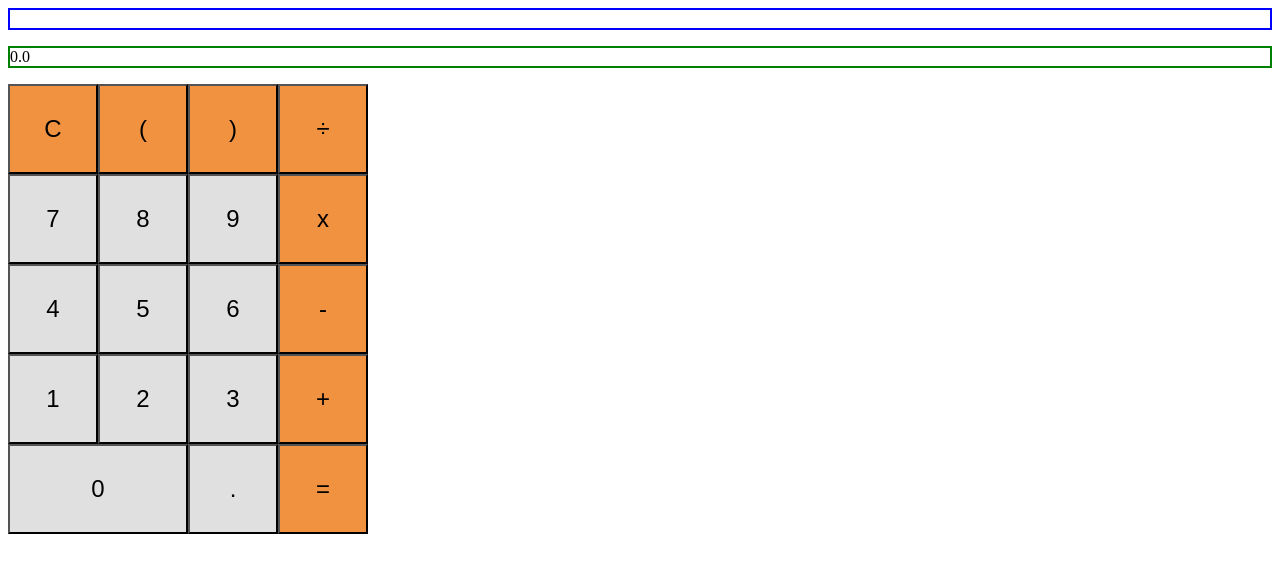
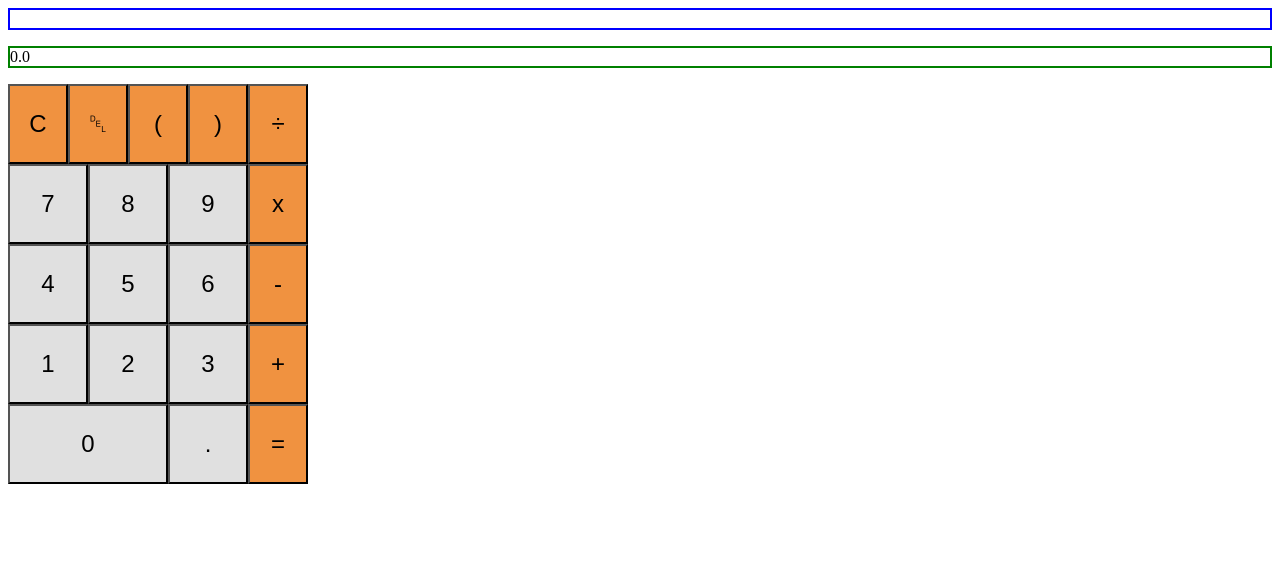
Before and after one commit to marc22alain/v-calculator, a React (Create React App) app: page / in a window 1280 px wide. Shown: the top 572 px of the page. Built offline with nearby package versions, Linux system fonts and the light colour scheme; the HTML template or start-up script is replaced by a standard one.

Commit message:
Implementing a Delete function, and additional integration tests

```diff
--- a/src/App.css
+++ b/src/App.css
@@ -19,7 +19,7 @@
 
 .key {
   font-size: 24px;
-  height: 90px;
+  height: 80px;
 }
 
 .number-key {
@@ -30,14 +30,17 @@
   background-color: rgb(240, 146, 64);
 }
 
+.narrow-width {
+  width: 60px;
+}
 .single-width {
-  width: 90px;
+  width: 80px;
 }
 
 .double-width {
-  width: 180px;
+  width: 160px;
 }
 
 .keypad {
-  max-width: 400px;
+  max-width: 300px;
 }
--- a/src/App.js
+++ b/src/App.js
@@ -23,7 +23,12 @@ class App extends Component {
       }
       newState = update(this.state, {result: {$set: newResult}});
     } else {
-      if (char === "C") {
+      if (char === "\u2421") {
+        formula = this.state.formula;
+        formula = formula.slice(0 ,formula.length - 1);
+        newResult = "0.0";
+        newValidity = checkValidity(formula);
+      } else if (char === "C") {
         formula = '';
         newResult = "0.0";
         newValidity = 'valid';
@@ -62,29 +67,31 @@ class App extends Component {
           />
         </div>
         <div className="keypad">
-          {this.renderKey("C", "key operator-key single-width")}
-          {this.renderKey("(", "key operator-key single-width")}
-          {this.renderKey(")", "key operator-key single-width")}
-          {this.renderKey("÷", "key operator-key single-width")}
+          {this.renderKey("C", "key operator-key narrow-width")}
+          {this.renderKey("\u2421", "key operator-key narrow-width")}
+
+          {this.renderKey("(", "key operator-key narrow-width")}
+          {this.renderKey(")", "key operator-key narrow-width")}
+          {this.renderKey("÷", "key operator-key narrow-width")}
 
           {this.renderKey("7", "key number-key single-width")}
           {this.renderKey("8", "key number-key single-width")}
           {this.renderKey("9", "key number-key single-width")}
-          {this.renderKey("x", "key operator-key single-width")}
+          {this.renderKey("x", "key operator-key narrow-width")}
 
           {this.renderKey("4", "key number-key single-width")}
           {this.renderKey("5", "key number-key single-width")}
           {this.renderKey("6", "key number-key single-width")}
-          {this.renderKey("-", "key operator-key single-width")}
+          {this.renderKey("-", "key operator-key narrow-width")}
 
           {this.renderKey("1", "key number-key single-width")}
           {this.renderKey("2", "key number-key single-width")}
           {this.renderKey("3", "key number-key single-width")}
-          {this.renderKey("+", "key operator-key single-width")}
+          {this.renderKey("+", "key operator-key narrow-width")}
 
           {this.renderKey("0", "key number-key double-width")}
           {this.renderKey(".", "key number-key single-width")}
-          {this.renderKey("=", "key operator-key single-width")}
+          {this.renderKey("=", "key operator-key narrow-width")}
         </div>
       </div>
     );
```
Also changed, not shown: 1 other file (tests, documents, lock files or other folders).
